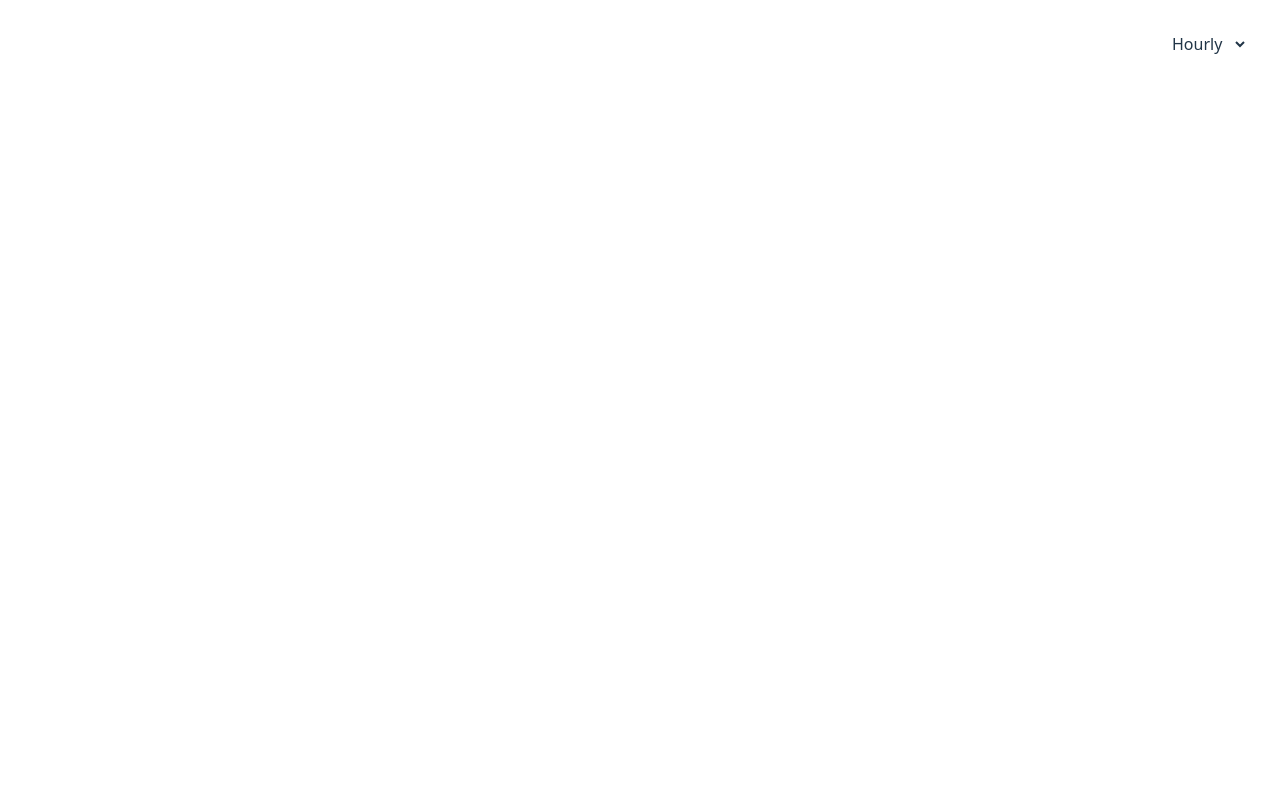
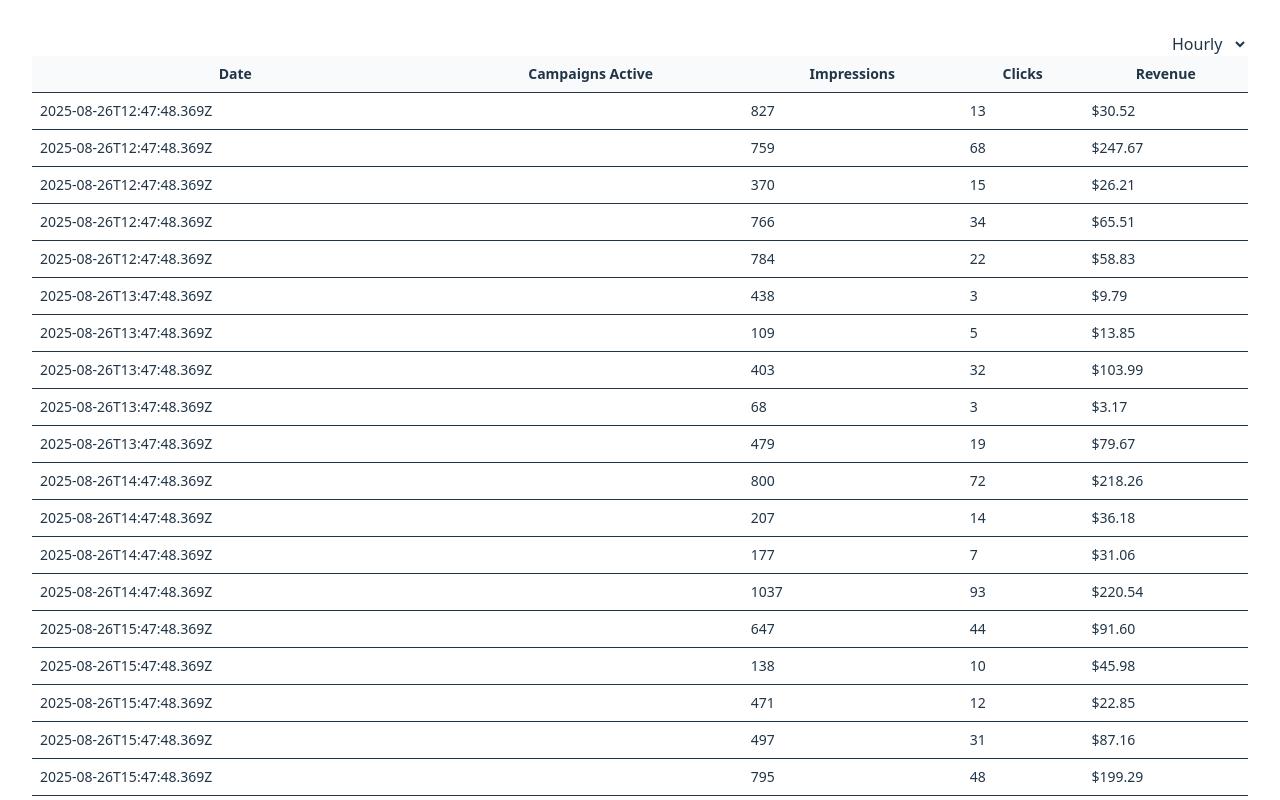
Before and after one commit to hapttic/front-test-assigment-2025-public, a React (Vite) app: page / in a window 1280 px wide. Shown: the top 800 px of the page. Built offline with nearby package versions, Linux system fonts and the light colour scheme.

Commit message:
feat: create useFetchCampaignData and temprorery datatable component

```diff
--- /dev/null
+++ b/src/components/DataTable.tsx
@@ -0,0 +1,31 @@
+import type { Metric } from "../types";
+
+export default function DataTable({ rows }: { rows: Metric[] }) {
+  return (
+    <div className="overflow-x-auto">
+      <table className="min-w-full text-sm">
+        <thead>
+          <tr className="border-b bg-gray-50">
+            <th className="p-2">Date</th>
+            <th className="p-2">Campaigns Active</th>
+            <th className="p-2">Impressions</th>
+            <th className="p-2">Clicks</th>
+            <th className="p-2">Revenue</th>
+          </tr>
+        </thead>
+
+        <tbody>
+          {rows.map((r, i) => (
+            <tr key={i} className="border-b hover:bg-gray-100">
+              <td className="p-2">{r.timestamp}</td>
+              <td className="p-2">{}</td>
+              <td className="p-2">{r.impressions}</td>
+              <td className="p-2">{r.clicks}</td>
+              <td className="p-2">${r.revenue.toFixed(2)}</td>
+            </tr>
+          ))}
+        </tbody>
+      </table>
+    </div>
+  );
+}
--- /dev/null
+++ b/src/hooks/useFetchCampaignData.ts
@@ -0,0 +1,20 @@
+import { useEffect, useState } from "react";
+import type { Campaign, Metric } from "../types";
+
+export function useFetchCampaignData() {
+  const [campaigns, setCampaigns] = useState<Campaign[]>([]);
+  const [metrics, setMetrics] = useState<Metric[]>([]);
+  const [loading, setLoading] = useState(true);
+
+  useEffect(() => {
+    fetch("/data.json")
+      .then((res) => res.json())
+      .then((data) => {
+        setCampaigns(data.campaigns);
+        setMetrics(data.metrics);
+        setLoading(false);
+      });
+  }, []);
+
+  return { campaigns, metrics, loading };
+}
--- a/src/pages/Dashboard.tsx
+++ b/src/pages/Dashboard.tsx
@@ -1,9 +1,12 @@
 import { useState } from "react";
+import { useFetchCampaignData } from "../hooks/useFetchCampaignData";
+import DataTable from "../components/DataTable";
 
 export default function Dashboard() {
   const [aggregation, setAggregation] = useState<
     "hourly" | "daily" | "weekly" | "monthly"
   >("daily");
+  const { metrics } = useFetchCampaignData();
   return (
     <main className="w-full">
       <div className="flex">
@@ -20,6 +23,7 @@ export default function Dashboard() {
           </select>
         </div>
       </div>
+      <DataTable rows={metrics} />
     </main>
   );
 }
```
